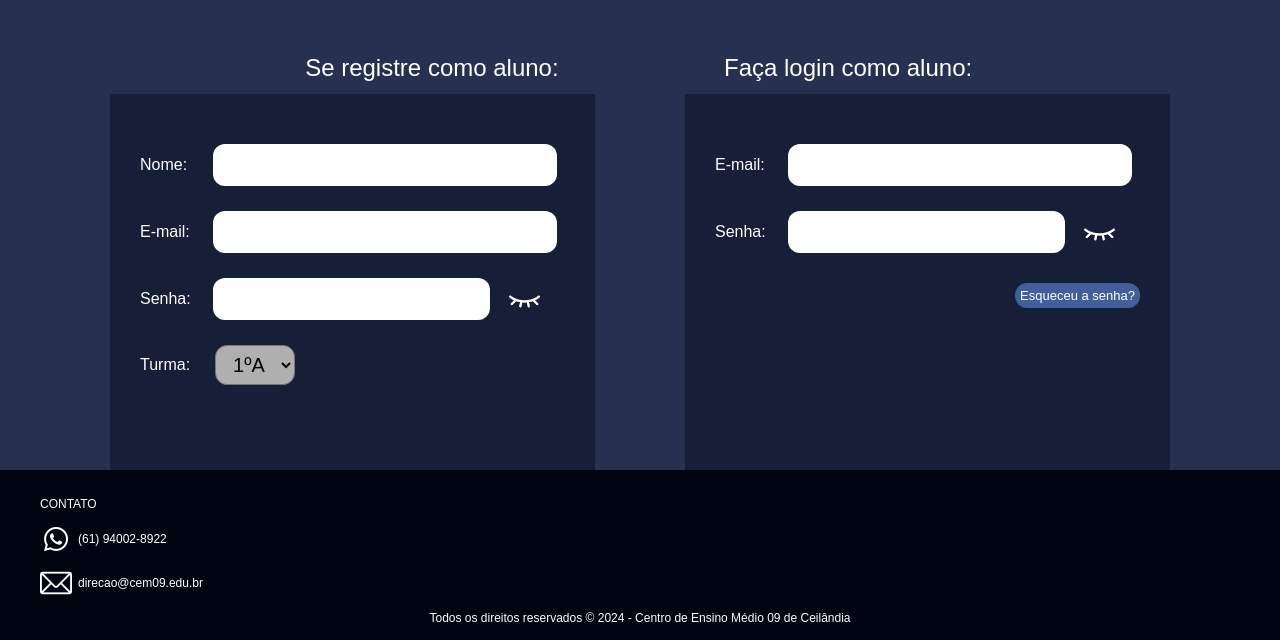
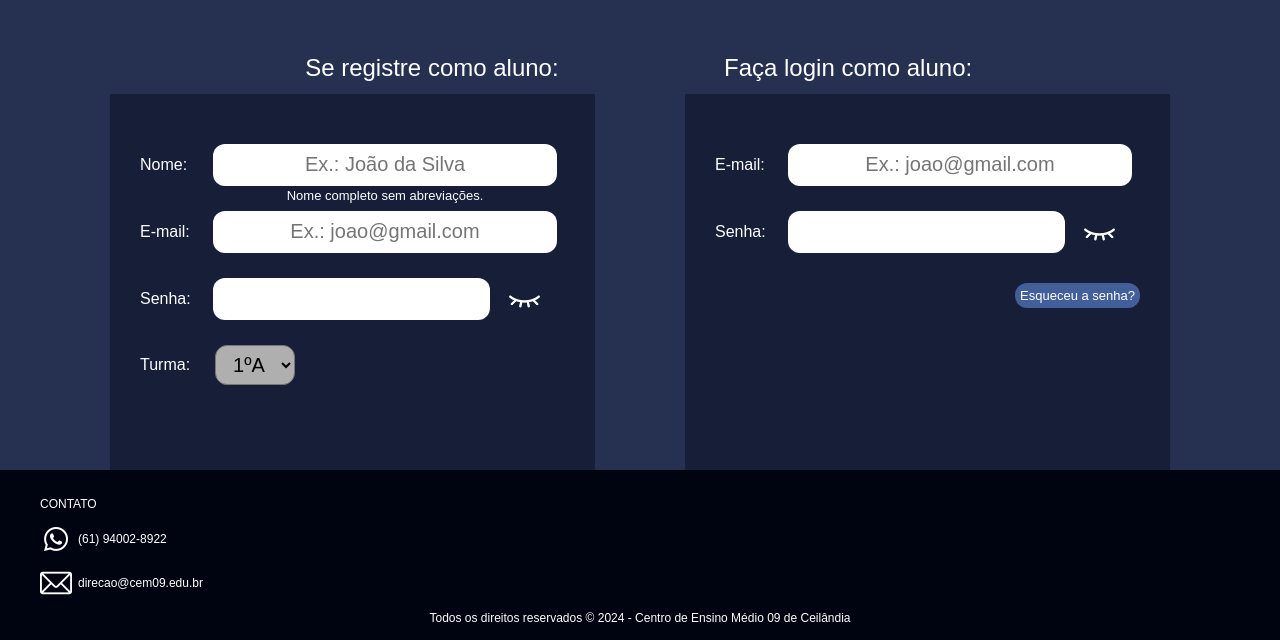
Before and after one commit to towednack/tcc-cem-09, a PHP site: page /login/index.html in a window 1280 px wide. Shown: the part 160-800 px from the top of the page. Run offline with PHP 8.4, Linux system fonts and the light colour scheme; some web fonts are replaced.

Commit message:
Placeholders adicionados (+ Pequenas modificações.)

```diff
--- a/login/index.html
+++ b/login/index.html
@@ -32,13 +32,16 @@
                     <!-- nome para cadastro -->
                     <div class="form-group">
                         <label for="name">Nome:</label>
-                        <input type="text" name="nome" id="name">
+                        <div class="nameBlock">
+                            <input type="text" name="nome" id="name" placeholder="Ex.: João da Silva">
+                            <p>Nome completo sem abreviações.</p>
+                        </div>
                     </div>
 
                     <!-- email para cadastro -->
                     <div class="form-group">
                         <label for="email">E-mail:</label>
-                        <input type="email" name="email" id="email">
+                        <input type="email" name="email" id="email" placeholder="Ex.: joao@gmail.com">
                     </div>
 
                     <!-- senha para cadastro -->
@@ -102,7 +105,7 @@
                     <!-- email para cadastro -->
                     <div class="form-group">
                         <label for="email">E-mail:</label>
-                        <input type="email" name="email" id="email">
+                        <input type="email" name="email" id="email" placeholder="Ex.: joao@gmail.com">
                     </div>
 
                     <!-- senha para cadastro -->
--- a/login/login.css
+++ b/login/login.css
@@ -120,6 +120,18 @@ input {
     font-size: 20px;
     font-family: "ABeeZee", sans-serif;
 }
+.nameBlock {
+    position: relative;
+}
+.nameBlock p {
+    position: absolute;
+    top: 75%;
+    left: 0;
+    right: 0;
+    text-align: center;
+    font-size: 13px;
+    color: #fff;
+}
 input[type=password] {
     display: inline;
     width: 273px;
```
